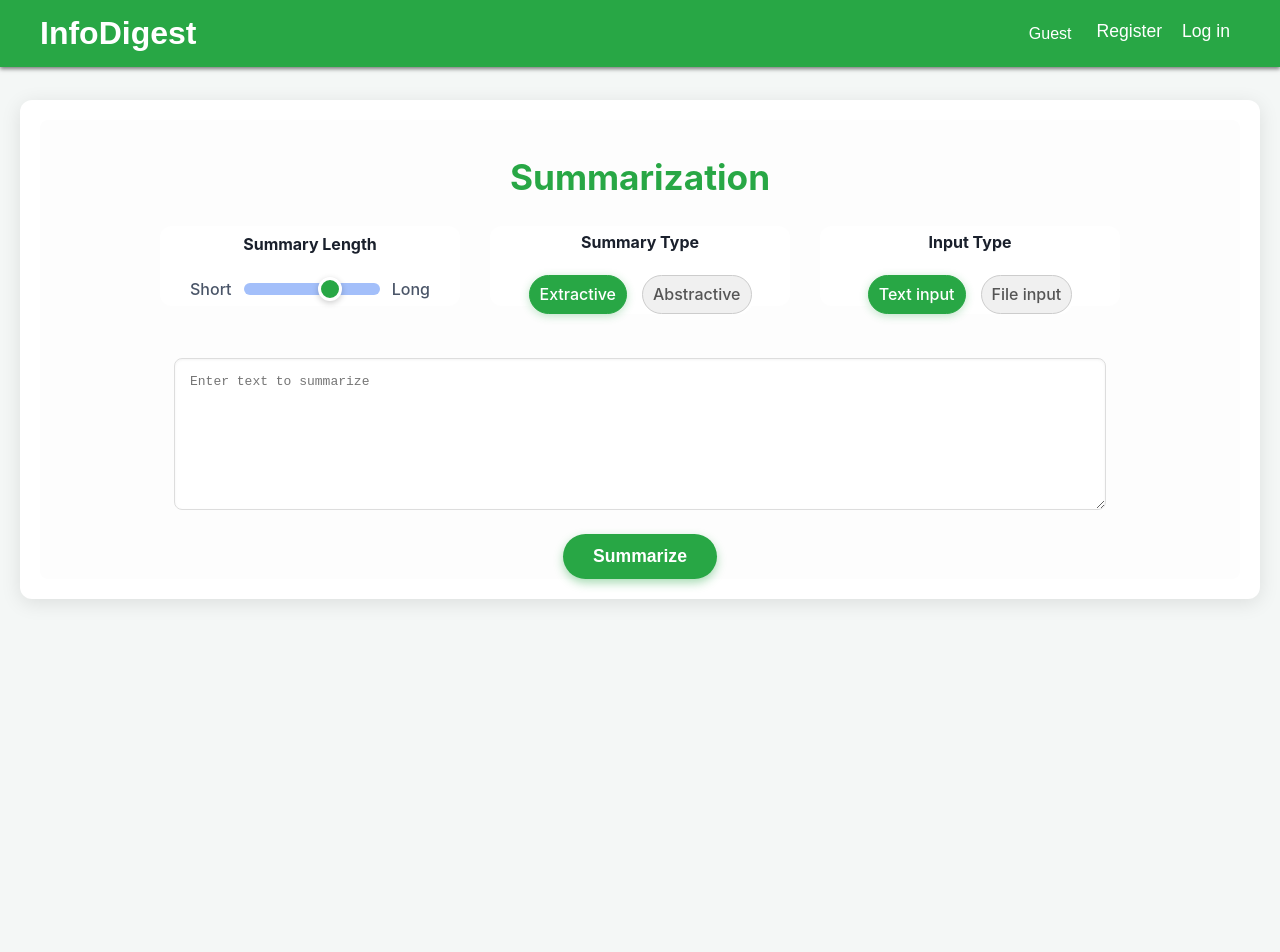
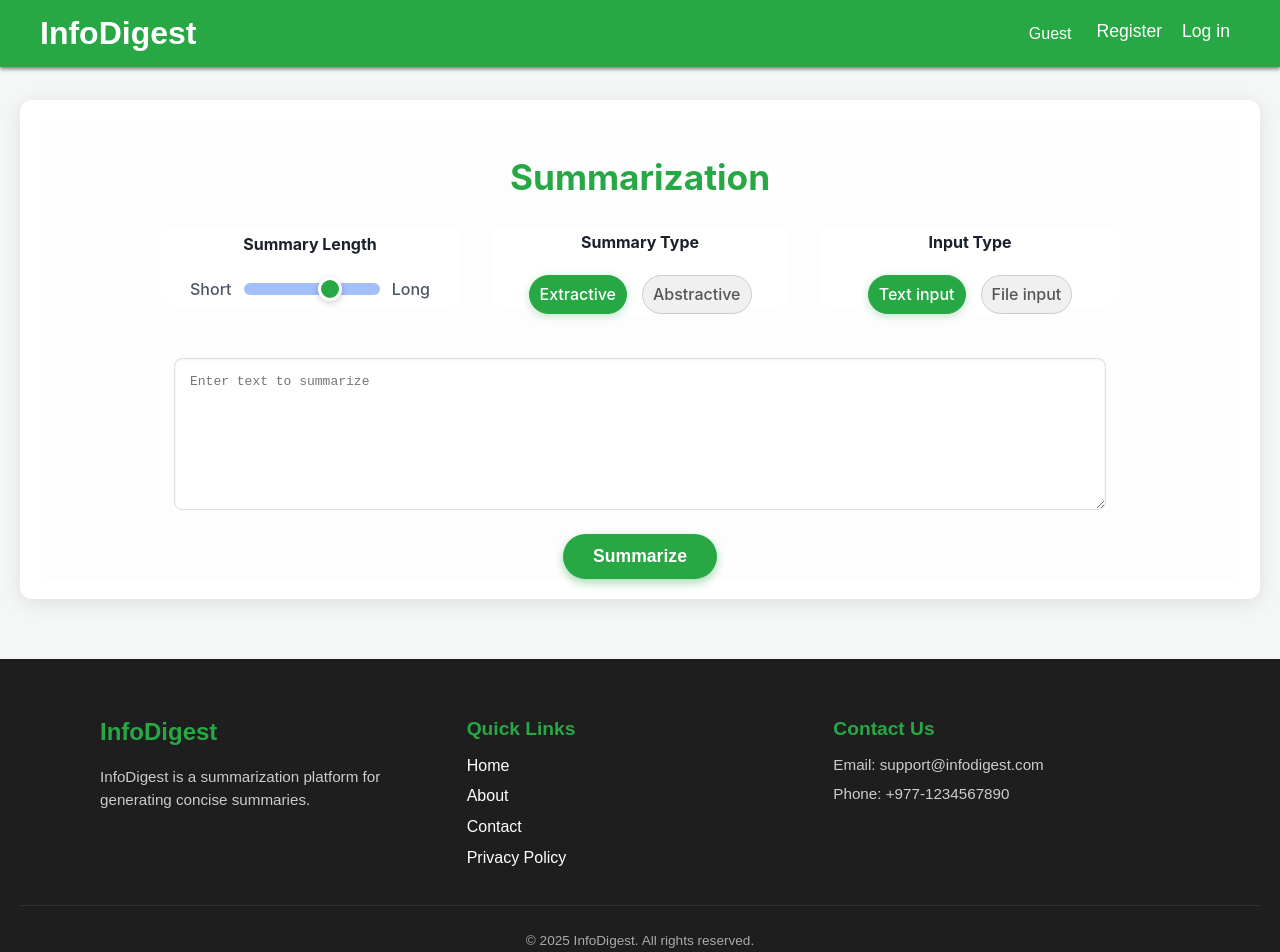
Before and after one commit to mandish-nv/info_digest, a React (Vite) app in the folder frontend/: page / in a window 1280 px wide. Shown: the top 952 px of the page. Before the commit the page ends 800 px from the top, so only its background shows below. Built offline with nearby package versions, Linux system fonts and the light colour scheme.

Commit message:
Added footer.

```diff
--- /dev/null
+++ b/frontend/src/components/footer.jsx
@@ -0,0 +1,41 @@
+import React from "react";
+import "../css/Footer.css";
+
+const Footer = () => {
+  return (
+    <footer className="footer">
+      <div className="footer-container">
+        <div className="footer-about">
+          <h3 className="footer-title">InfoDigest</h3>
+          <p className="footer-description">
+            InfoDigest is a summarization platform for generating concise summaries.
+          </p>
+        </div>
+
+        <div className="footer-links">
+          <h4 className="footer-heading">Quick Links</h4>
+          <ul className="footer-list">
+            <li className="footer-item"><a href="/" className="footer-link">Home</a></li>
+            <li className="footer-item">About</li>
+            <li className="footer-item">Contact</li>
+            <li className="footer-item">Privacy Policy</li>
+          </ul>
+        </div>
+
+        <div className="footer-contact">
+          <h4 className="footer-heading">Contact Us</h4>
+          <p className="footer-text">Email: support@infodigest.com</p>
+          <p className="footer-text">Phone: +977-1234567890</p>
+        </div>
+      </div>
+
+      <div className="footer-bottom">
+        <p className="footer-copy">
+          © {new Date().getFullYear()} InfoDigest. All rights reserved.
+        </p>
+      </div>
+    </footer>
+  );
+};
+
+export default Footer;
--- /dev/null
+++ b/frontend/src/css/Footer.css
@@ -0,0 +1,78 @@
+.footer {
+  margin-top: 60px;
+  background-color: #1e1e1e;
+  color: #ffffff;
+  padding: 20px 20px 10px 20px;
+  font-family: Arial, sans-serif;
+}
+
+.footer-container {
+  display: flex;
+  flex-wrap: wrap;
+  justify-content: space-between;
+  max-width: 1100px;
+  margin: 0 auto;
+}
+
+.footer-about,
+.footer-links,
+.footer-contact {
+  flex: 1 1 250px;
+  margin: 10px;
+}
+
+.footer-title {
+  font-size: 1.5rem;
+  color: #28a745;
+  margin-bottom: 10px;
+}
+
+.footer-description {
+  font-size: 0.95rem;
+  line-height: 1.5;
+  color: #cccccc;
+}
+
+.footer-heading {
+  font-size: 1.2rem;
+  margin-bottom: 8px;
+  color: #28a745;
+}
+
+.footer-list {
+  list-style: none;
+  padding: 0;
+  margin: 0;
+}
+
+.footer-item {
+  margin: 5px 0;
+}
+
+.footer-link {
+  text-decoration: none;
+  color: #ffffff;
+  transition: color 0.3s ease;
+}
+
+.footer-link:hover {
+  color: #28a745;
+}
+
+.footer-text {
+  margin: 5px 0;
+  font-size: 0.95rem;
+  color: #cccccc;
+}
+
+.footer-bottom {
+  text-align: center;
+  margin-top: 20px;
+  border-top: 1px solid #333333;
+  padding-top: 10px;
+}
+
+.footer-copy {
+  font-size: 0.85rem;
+  color: #aaaaaa;
+}
--- a/frontend/src/pages/adminPanel.jsx
+++ b/frontend/src/pages/adminPanel.jsx
@@ -4,11 +4,13 @@ import ManageUsers from "./manageUsers";
 import ViewAnalytics from "./viewAnalytics";
 import ManageAiModels from "./manageAiModels";
 import '../css/AdminPanel.css'; // Import the CSS file
+import Footer from "../components/footer";
 
 export default function AdminPanel(){
   const [currentPage, setCurrentPage] = useState("none");
 
   return(
+    <div>
     <div className="admin-panel-container">
       <StatusBar/>
       <h1 className="admin-panel-title">Admin Panel</h1>
@@ -41,6 +43,8 @@ export default function AdminPanel(){
         {currentPage === 'View analytics' && <ViewAnalytics/>}
         {currentPage === 'Manage AI models' && <ManageAiModels/>}
       </div>
+      </div>
+      <Footer/>
     </div>
   );
 }
--- a/frontend/src/pages/landingPage.jsx
+++ b/frontend/src/pages/landingPage.jsx
@@ -2,6 +2,7 @@ import { Link } from "react-router-dom";
 import TextSummarizer from "../pages/textSummarizer";
 import StatusBar from "../components/statusBar";
 import { useEffect } from "react";
+import Footer from "../components/footer";
 
 export default function LandingPage() {
   const getLoginId = () => {
@@ -23,6 +24,7 @@ export default function LandingPage() {
     <div>
       <StatusBar />
       <TextSummarizer />
+      <Footer />
     </div>
   );
 }
--- a/frontend/src/pages/loginPage.jsx
+++ b/frontend/src/pages/loginPage.jsx
@@ -3,6 +3,7 @@ import axios from "axios";
 import { Link, Navigate, useNavigate } from "react-router";
 import '../css/Login.css';
 import StatusBar from "../components/statusBar";
+import Footer from "../components/footer";
 
 export default function Login({ value }) {
   const [formErrors, setFormErrors] = useState({});
@@ -71,6 +72,7 @@ export default function Login({ value }) {
   };
 
   return (
+    <div>
     <div className="login-container">
       <StatusBar/>
       <form onSubmit={login} className="login-form">
@@ -129,6 +131,8 @@ export default function Login({ value }) {
           Register
         </Link>
       </form>
+      </div>
+      <Footer/>
     </div>
   );
 }
--- a/frontend/src/pages/registerPage.jsx
+++ b/frontend/src/pages/registerPage.jsx
@@ -3,6 +3,7 @@ import axios from "axios";
 import { Link, useNavigate } from "react-router-dom";
 import StatusBar from '../components/statusBar';
 import '../css/Register.css';
+import Footer from "../components/footer";
 
 export default function Register() {
   const [formErrors, setFormErrors] = useState({});
@@ -133,6 +134,7 @@ export default function Register() {
   const minDob = getDateYearsAgo(120);
 
   return (
+    <div>
     <div className="register-container">
       <StatusBar />
       <form onSubmit={register} className="register-form">
@@ -274,6 +276,8 @@ export default function Register() {
           Log in
         </Link>
       </form>
+      </div>
+      <Footer/>
     </div>
   );
 }
--- a/frontend/src/pages/registerStatus.jsx
+++ b/frontend/src/pages/registerStatus.jsx
@@ -1,5 +1,6 @@
 import { Link } from "react-router-dom";
 import StatusBar from "../components/statusBar";
+import Footer from "../components/footer";
 
 export default function RegisterStatus(){
   return(
@@ -47,6 +48,7 @@ export default function RegisterStatus(){
           Log in
         </Link>
       </div>
+      <Footer/>
     </div>
   )
 }
--- a/frontend/src/pages/userProfile.jsx
+++ b/frontend/src/pages/userProfile.jsx
@@ -5,6 +5,7 @@ import StatusBar from "../components/statusBar";
 import SummaryCard from "../components/summaryCard";
 
 import "../css/userProfile.css"; // Ensure this import is present
+import Footer from "../components/footer";
 
 export default function UserProfile() {
   const { id } = useParams();
@@ -147,6 +148,7 @@ export default function UserProfile() {
   }
 
   return (
+    <div>
     <div className="user-profile-container-main">
       <StatusBar />
       <div className="user-profile-container">
@@ -202,6 +204,8 @@ export default function UserProfile() {
           )}
         </div>
       </div>
+      </div>
+      <Footer/>
     </div>
   );
 }
```
